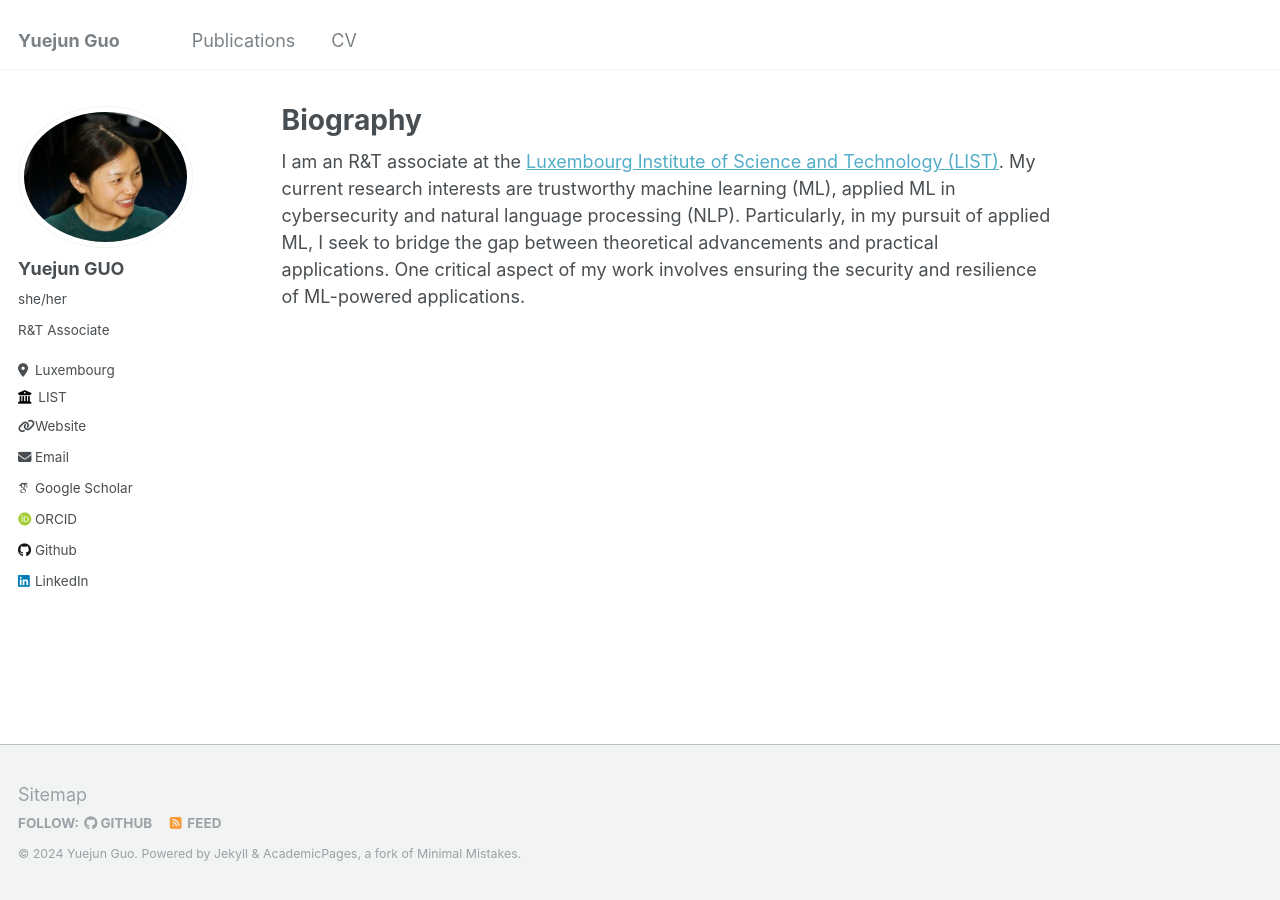
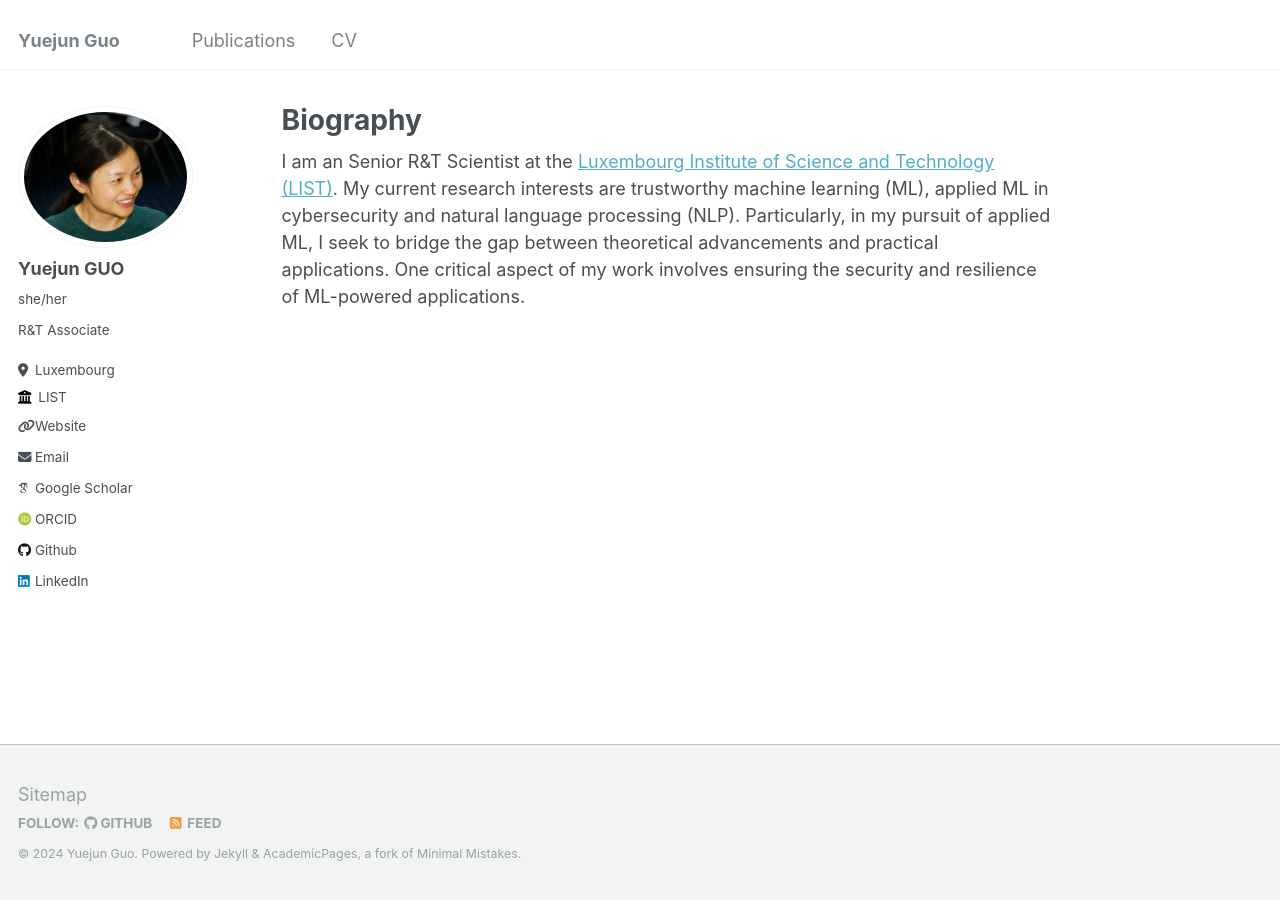
Before and after one commit to Yuejun-GUO/yuejun-guo.github.io, a Jekyll site: the page built from _pages/about.md, in a window 1280 px wide. Built offline with Jekyll 4.4.1, drawn with Linux system fonts in a browser that asks for light colours; some web fonts are replaced.

Commit message:
Update about.md

```diff
--- a/_pages/about.md
+++ b/_pages/about.md
@@ -7,4 +7,4 @@ redirect_from:
   - /about.html
 ---
 
-I am an R&T associate at the [Luxembourg Institute of Science and Technology (LIST)](https://www.list.lu/). My current research interests are trustworthy machine learning (ML), applied ML in cybersecurity and natural language processing (NLP). Particularly, in my pursuit of applied ML, I seek to bridge the gap between theoretical advancements and practical applications. One critical aspect of my work involves ensuring the security and resilience of ML-powered applications.
+I am an Senior R&T Scientist at the [Luxembourg Institute of Science and Technology (LIST)](https://www.list.lu/). My current research interests are trustworthy machine learning (ML), applied ML in cybersecurity and natural language processing (NLP). Particularly, in my pursuit of applied ML, I seek to bridge the gap between theoretical advancements and practical applications. One critical aspect of my work involves ensuring the security and resilience of ML-powered applications.
```
